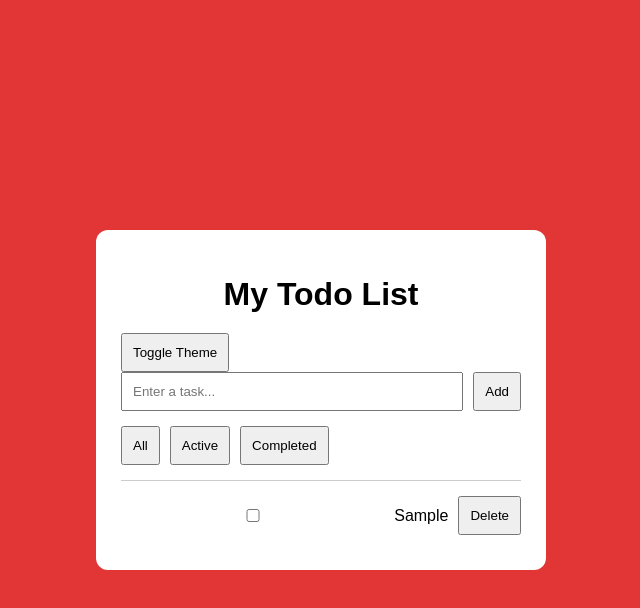
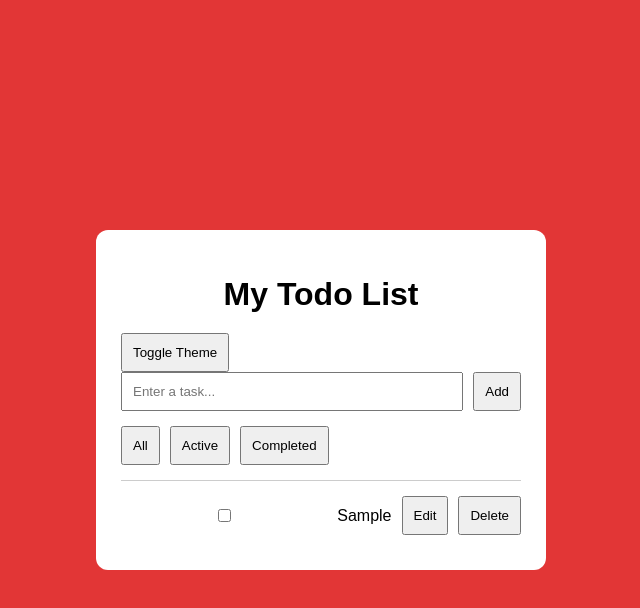
Before and after one commit to RPG-TaRon/Context-API-Implementation, a React (Vite) app: page / in a window 1280 px wide. Both pictures are taken after typing "Sample" into the empty fields and a click on the button "Add". Shown: the top 608 px of the page, without its empty margins (319-959 px from the left). Built offline with nearby package versions, Linux system fonts and the light colour scheme.

Commit message:
Add editTodo functionality to TodoList component

```diff
--- a/src/components/TodoList.jsx
+++ b/src/components/TodoList.jsx
@@ -1,7 +1,7 @@
 import { useTodos } from "../context/TodoContext";
 
 function TodoList() {
-  const { todos, toggleTodo, deleteTodo } = useTodos();
+  const { todos, toggleTodo, deleteTodo, editTodo } = useTodos();
 
   if (todos.length === 0) {
     return (
@@ -9,6 +9,15 @@ function TodoList() {
         <p>No tasks yet</p>
       </div>
     );
+  }
+
+  function handleEdit(todo) {
+    const newText = prompt("Edit your task:", todo.text);
+
+    if (newText === null) return;
+    if (newText.trim() === "") return;
+
+    editTodo(todo.id, newText);
   }
 
   return (
@@ -20,11 +29,10 @@ function TodoList() {
             checked={todo.completed}
             onChange={() => toggleTodo(todo.id)}
           />
-
           <span className={todo.completed ? "completed" : ""}>
             {todo.text}
           </span>
-
+          <button onClick={() => handleEdit(todo)}>Edit</button>
           <button onClick={() => deleteTodo(todo.id)}>Delete</button>
         </div>
       ))}
```
